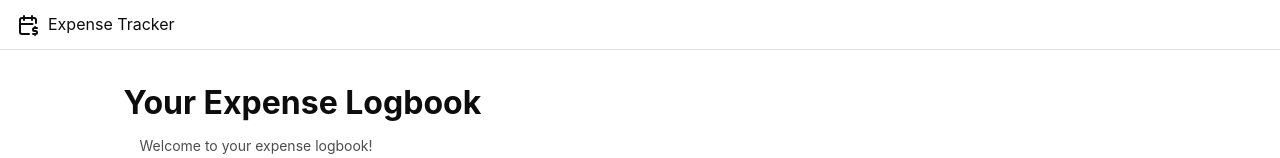
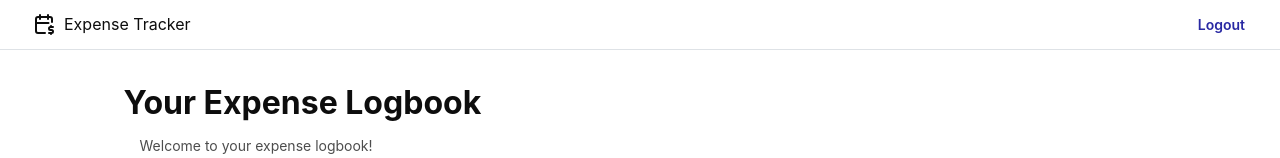
Before and after one commit to sazzh/expense-tracker-31748, a React (Vite) app in the folder frontend/: page / in a window 1280 px wide. Shown: the top 158 px of the page. Built offline with nearby package versions, Linux system fonts and the light colour scheme; no server answers; sample sign-in values are in the browser's storage.

Commit message:
Add logout
shown on all pages except for login and register (also checks for token before displaying).
simply revokes token from storage and redirects to login page.

```diff
--- a/frontend/src/components/AppLayout.tsx
+++ b/frontend/src/components/AppLayout.tsx
@@ -1,13 +1,17 @@
-import { AppShell, Flex, Group, Text } from '@mantine/core';
+import { AppShell, Button, Flex, Group, Text } from '@mantine/core';
 import type { ReactNode } from 'react';
 import { IconCalendarDollar } from '@tabler/icons-react';
-import { Link } from 'react-router-dom';
+import { Link, useLocation } from 'react-router-dom';
 
 type AppLayoutProps = {
   children: ReactNode;
 };
 
 export default function AppShellLayout({ children }: AppLayoutProps) {
+  const location = useLocation();
+  const token = localStorage.getItem("token");
+  const showLogout = token && location.pathname !== "/login" && location.pathname !== "/register";
+
   return (
     <AppShell
       header={{ height: { base: 30, md: 40, lg: 50 } }}
@@ -15,12 +19,20 @@ export default function AppShellLayout({ children }: AppLayoutProps) {
       padding="md" >
 
       <AppShell.Header>
+        <Group h="100%" px="md" justify='space-between'>
           <Link to="/" style={{ textDecoration: 'none', color: 'inherit' }}>
             <Group h="100%" px="md" gap={8}>
               <IconCalendarDollar  />
               <Text>Expense Tracker</Text>
             </Group>
           </Link>
+          {showLogout && (
+          <Button variant='transparent' onClick={() => {
+            localStorage.removeItem("token");
+            window.location.href = "/login";
+          }}>Logout</Button>
+          )}
+        </Group>
       </AppShell.Header>
 
       <AppShell.Main>
```
Lines whose indentation alone changed are shown as unchanged.
